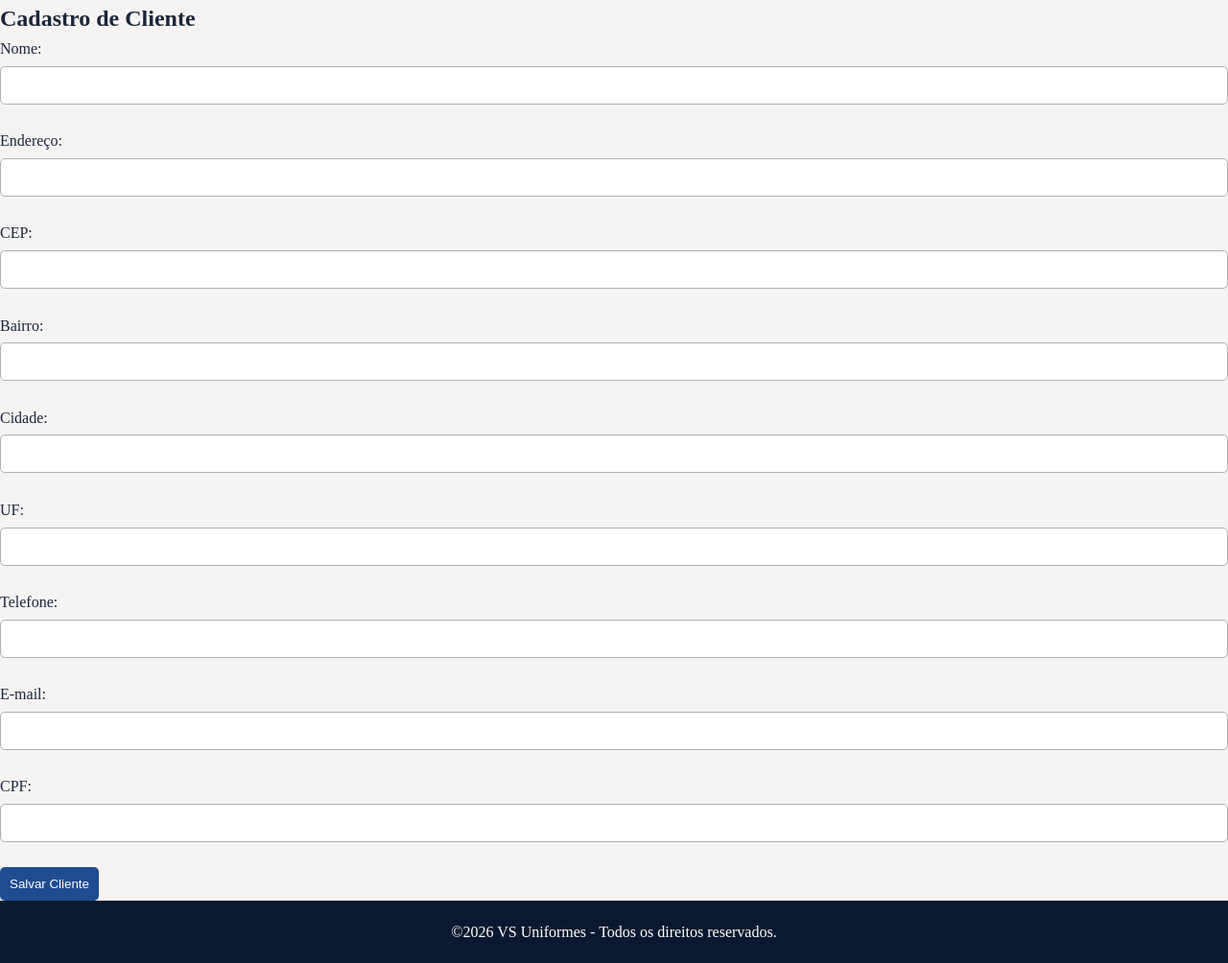
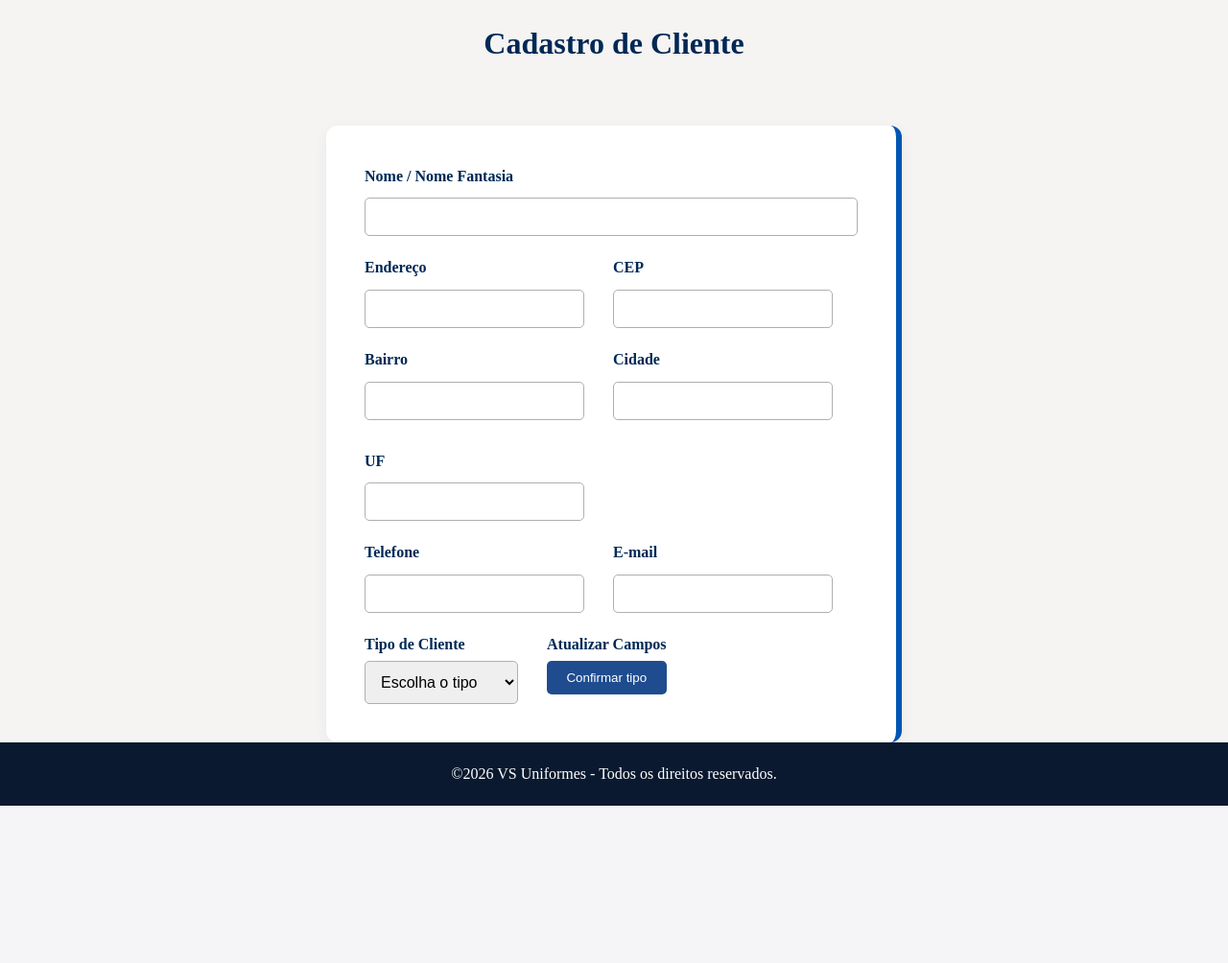
Before and after one commit to kalinca-paz/vsuniformes, a PHP site: page /view/cadastrarCliente.php in a window 1280 px wide. Shown: the part 56-1060 px from the top of the page at 96% size. After the commit the page ends 896 px from the top, so only its background shows below. Run offline with PHP 8.4, Linux system fonts and the light colour scheme.

Commit message:
chamando a sessao nos arquivos do view

```diff
--- a/view/cadastrarCliente.php
+++ b/view/cadastrarCliente.php
@@ -1,44 +1,132 @@
-<!-- cadastrarCliente.php -->
 <?php
 session_start();
+
+// Verifica se existe o ID do usuário logado na sessão para evitar falhas de FK
+$idUsuarioLogado = $_SESSION['idUsuario'] ?? '';
+
+// Captura o tipo selecionado e os dados preenchidos para não perdê-los no recarregamento
+$tipo = $_POST['tipo'] ?? '';
+$nomeCliente = $_POST['nomeCliente'] ?? '';
+$endereco = $_POST['endereco'] ?? '';
+$cep = $_POST['cep'] ?? '';
+$bairro = $_POST['bairro'] ?? '';
+$cidade = $_POST['cidade'] ?? '';
+$uf = $_POST['uf'] ?? '';
+$telefone = $_POST['telefone'] ?? '';
+$email = $_POST['email'] ?? '';
 ?>
 
 <!DOCTYPE html>
-<html lang="pt-br">
+<html lang="pt-BR">
 <head>
     <?php include 'includes/head.php'; ?>
-
+    <title>Vs Uniformes - Cadastrar Cliente</title>
 </head>
 <body>
     <?php include 'includes/menu.php'; ?>
 
+    <main class="container">
 
-<h2>Cadastro de Cliente</h2>
+        <h2 class="tituloForm">Cadastro de Cliente</h2>
 
-<form action="../controller/ClienteController.php" method="post">
+        <form action="cadastrarCliente.php" method="post" class="form">
+
             <input type="hidden" name="acao" value="cadastrar">
-    Nome:<br>
-    <input type="text" name="nomeCliente" required><br><br>
-    Endereço:<br>
-    <input type="text" name="endereco" required><br><br>
-    CEP:<br>
-    <input type="text" name="cep" required><br><br>
-    Bairro:<br>
-    <input type="text" name="bairro" required><br><br>
-    Cidade:<br>
-    <input type="text" name="cidade" required><br><br>
-    UF:<br>
-    <input type="text" name="uf" maxlength="2" required><br><br>
-    Telefone:<br>
-    <input type="text" name="telefone" required><br><br>
-    E-mail:<br>
-    <input type="email" name="email" required><br><br>
-    CPF:<br>
-    <input type="text" name="cpf" required><br><br>
-    <button type="submit">
+
+            <input type="hidden" name="Usuario_idUsuario" value="<?= $idUsuarioLogado; ?>">
+
+            <div class="input-group">
+                <label for="nomeCliente">Nome / Nome Fantasia</label>
+                <input type="text" id="nomeCliente" name="nomeCliente" value="<?= htmlspecialchars($nomeCliente); ?>" required>
+            </div>
+
+            <div class="grid">
+                <div class="input-group">
+                    <label for="endereco">Endereço</label>
+                    <input type="text" id="endereco" name="endereco" value="<?= htmlspecialchars($endereco); ?>" required>
+                </div>
+
+                <div class="input-group">
+                    <label for="cep">CEP</label>
+                    <input type="text" id="cep" name="cep" value="<?= htmlspecialchars($cep); ?>" required>
+                </div>
+            </div>
+
+            <div class="grid">
+                <div class="input-group">
+                    <label for="bairro">Bairro</label>
+                    <input type="text" id="bairro" name="bairro" value="<?= htmlspecialchars($bairro); ?>" required>
+                </div>
+
+                <div class="input-group">
+                    <label for="cidade">Cidade</label>
+                    <input type="text" id="cidade" name="cidade" value="<?= htmlspecialchars($cidade); ?>" required>
+                </div>
+
+                <div class="input-group">
+                    <label for="uf">UF</label>
+                    <input type="text" id="uf" name="uf" maxlength="2" value="<?= htmlspecialchars($uf); ?>" required>
+                </div>
+            </div>
+
+            <div class="grid">
+                <div class="input-group">
+                    <label for="telefone">Telefone</label>
+                    <input type="text" id="telefone" name="telefone" value="<?= htmlspecialchars($telefone); ?>" required>
+                </div>
+
+                <div class="input-group">
+                    <label for="email">E-mail</label>
+                    <input type="email" id="email" name="email" value="<?= htmlspecialchars($email); ?>" required>
+                </div>
+            </div>
+
+            <div class="grid">
+                <div class="input-group">
+                    <label for="tipo">Tipo de Cliente</label>
+                    <select id="tipo" name="tipo" required>
+                        <option value="">Escolha o tipo</option>
+                        <option value="pf" <?= ($tipo == 'pf') ? 'selected' : '' ?>>Pessoa Física</option>
+                        <option value="pj" <?= ($tipo == 'pj') ? 'selected' : '' ?>>Pessoa Jurídica</option>
+                    </select>
+                </div>
+
+                <div class="input-group">
+                    <label>Atualizar Campos</label>
+                    <button type="submit" name="escolher_tipo">Confirmar tipo</button>
+                </div>
+            </div>
+
+            <?php if ($tipo == 'pf'): ?>
+                <div class="input-group">
+                    <label for="cpf">CPF</label>
+                    <input type="text" id="cpf" name="cpf" required>
+                </div>
+            <?php elseif ($tipo == 'pj'): ?>
+                <div class="grid">
+                    <div class="input-group">
+                        <label for="cnpj">CNPJ</label>
+                        <input type="text" id="cnpj" name="cnpj" required>
+                    </div>
+                    <div class="input-group">
+                        <label for="razaoSocial">Razão Social</label>
+                        <input type="text" id="razaoSocial" name="razaoSocial" required>
+                    </div>
+                </div>
+            <?php endif; ?>
+
+            <?php if ($tipo != ''): ?>
+                <div class="botoes-grupo">
+                    <button type="submit" class="btn-orcamento" formaction="../controller/ClienteController.php">
                         Salvar Cliente
                     </button>
+                </div>
+            <?php endif; ?>
+
         </form>
+
+    </main>
+
     <?php include 'includes/footer.php'; ?>
 </body>
 </html>
--- a/view/cadastrarUsuarios.php
+++ b/view/cadastrarUsuarios.php
@@ -1,8 +1,9 @@
+<?php session_start(); ?>
 <!DOCTYPE html>
 <html lang="pt-BR">
-
 <head>
 <?php include 'includes/head.php'; ?>
+
     <title>Cadastro</title>
 </head>
 
--- a/view/contatos.php
+++ b/view/contatos.php
@@ -1,6 +1,7 @@
 <!-- contatos.php -->
+ <?php session_start(); ?>
 <!DOCTYPE html>
-<html lang="en">
+<html lang="pt-BR">
 <head>
 <?php include 'includes/head.php'; ?>
     <title>Contatos</title>
--- a/view/editarClientes.php
+++ b/view/editarClientes.php
@@ -1,9 +1,10 @@
 <!-- editarClientes.php -->
 <?php
+session_start();
 require_once "../conexao/Conexao.php";
 require_once "../model/Cliente.php";
 
-session_start();
+
 
 $pdo = Conexao::getInstance();
 $cliente = new Cliente($pdo);
--- a/view/includes/menu.php
+++ b/view/includes/menu.php
@@ -1,4 +1,5 @@
 <!-- menu.php -->
+
 <header>
     <a href="../view/sobre.php">
         <img src="../img/home1.png" class="logo" alt="logo da vs uniformes">
--- a/view/listarProdutos.php
+++ b/view/listarProdutos.php
@@ -1,10 +1,11 @@
 
 <!-- listarProdutos.php -->
 <?php
+session_start();
 require_once '../model/ClassProdutoDAO.php';
 require_once '../model/ClassProduto.php';
 require_once "../conexao/Conexao.php";
-session_start();
+
 ?>
 
 <!DOCTYPE html>
--- a/view/listarUsuarios.php
+++ b/view/listarUsuarios.php
@@ -1,10 +1,10 @@
 <!-- listarUsuarios.php -->
 <?php
+session_start();
 require_once "../conexao/Conexao.php";
 require_once '../model/ClassUsuarioDAO.php';
 require_once '../model/ClassUsuario.php';
 
-session_start();
 $usuarioDAO = new ClassUsuarioDAO();
 $novoUsuario = $usuarioDAO->listarUsuarios();
 ?>
--- a/view/orcamento.php
+++ b/view/orcamento.php
@@ -1,4 +1,5 @@
 <!-- orcamento.php -->
+ <?php session_start(); ?>
 <!DOCTYPE html>
 <html lang="pt-br">
 <head>
--- a/view/portfolio.php
+++ b/view/portfolio.php
@@ -1,4 +1,5 @@
 <!-- portfolio.php -->
+ <?php session_start(); ?>
 <!DOCTYPE html>
 <html lang="pt-BR">
 <head>
--- a/view/sobreMim.php
+++ b/view/sobreMim.php
@@ -1,4 +1,5 @@
 <!-- sobreMim.php -->
+ <?php session_start(); ?>
 <!DOCTYPE html>
 <html lang="pt-BR">
 <head>
```
Also changed, not shown: controller/ClienteController.php (+40 -34 lines), controller/finalizarPedidoCarrinho.php (+1 -7 lines), view/finalizarPedido.php (+6 -8 lines), view/listarClientes.php (+9 -2 lines), view/painelAdmin.php (+8 -0 lines). Lines whose indentation alone changed are shown as unchanged.
